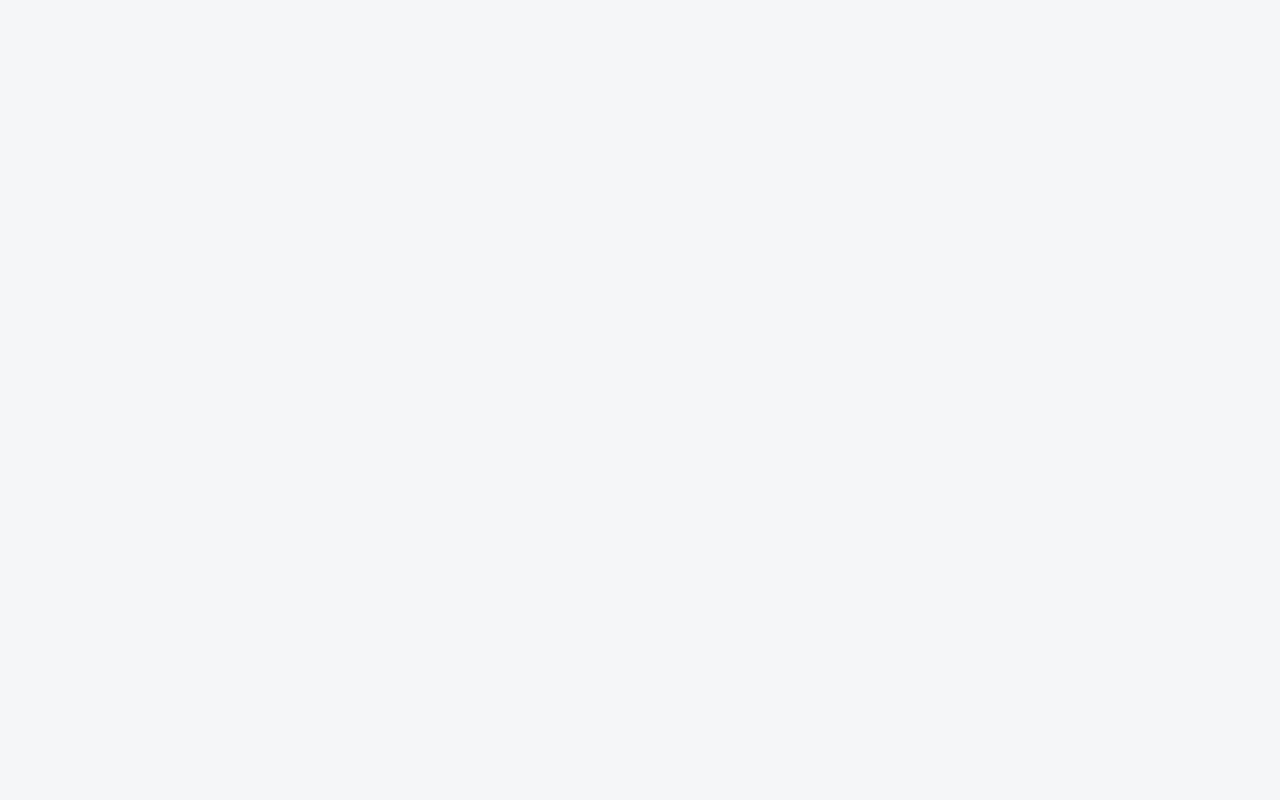
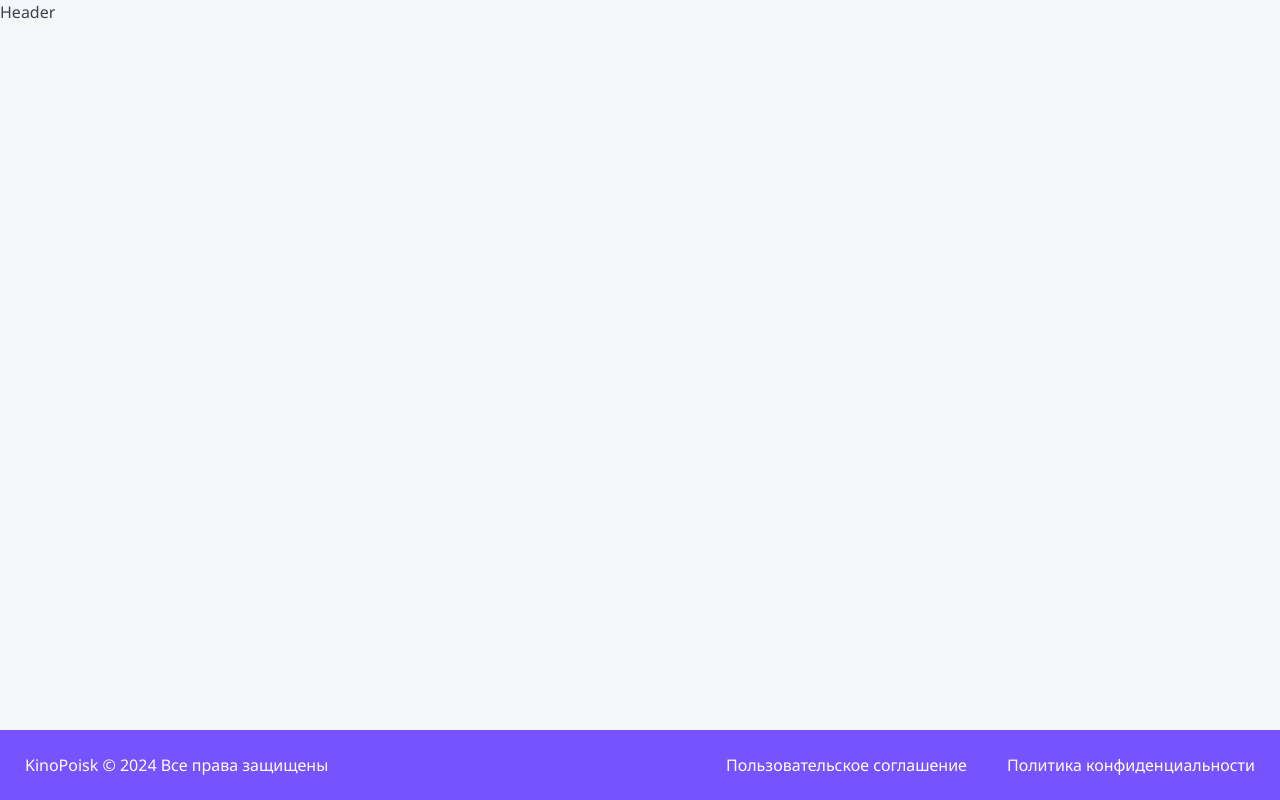
Before and after one commit to Kaflilithe/kinopoisk, a Next.js app: page / in a window 1280 px wide. Built offline with nearby package versions, Linux system fonts and the light colour scheme.

Commit message:
компонент layout был добавлен на страницу

```diff
--- a/app/page.tsx
+++ b/app/page.tsx
@@ -1,5 +1,9 @@
+import { Layout } from '@/layout/Layout';
+
 export default function Home() {
   return (
-    <main className="flex min-h-screen flex-col items-center justify-between p-24"></main>
+    <Layout>
+      <main></main>
+    </Layout>
   );
 }
```
